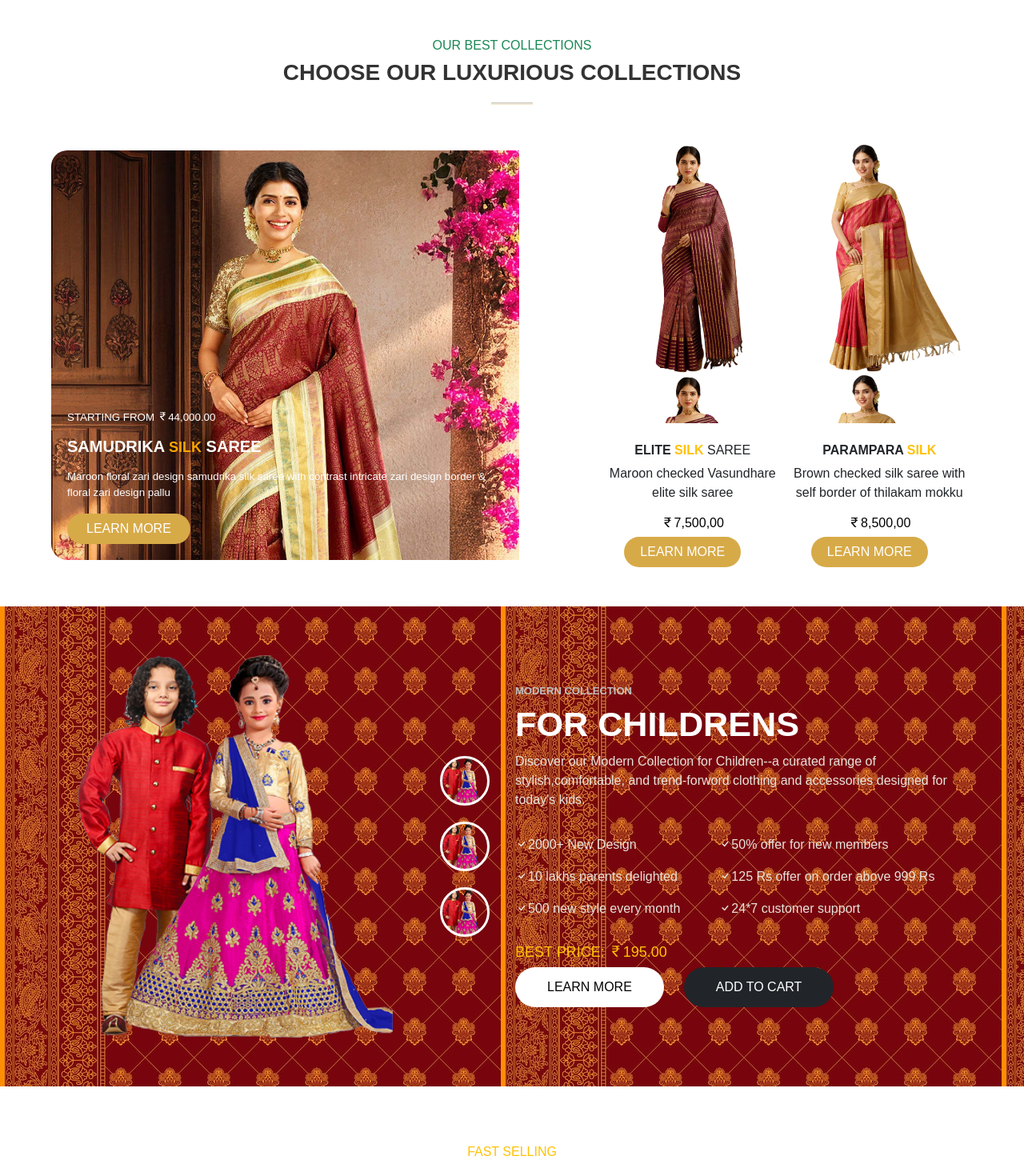
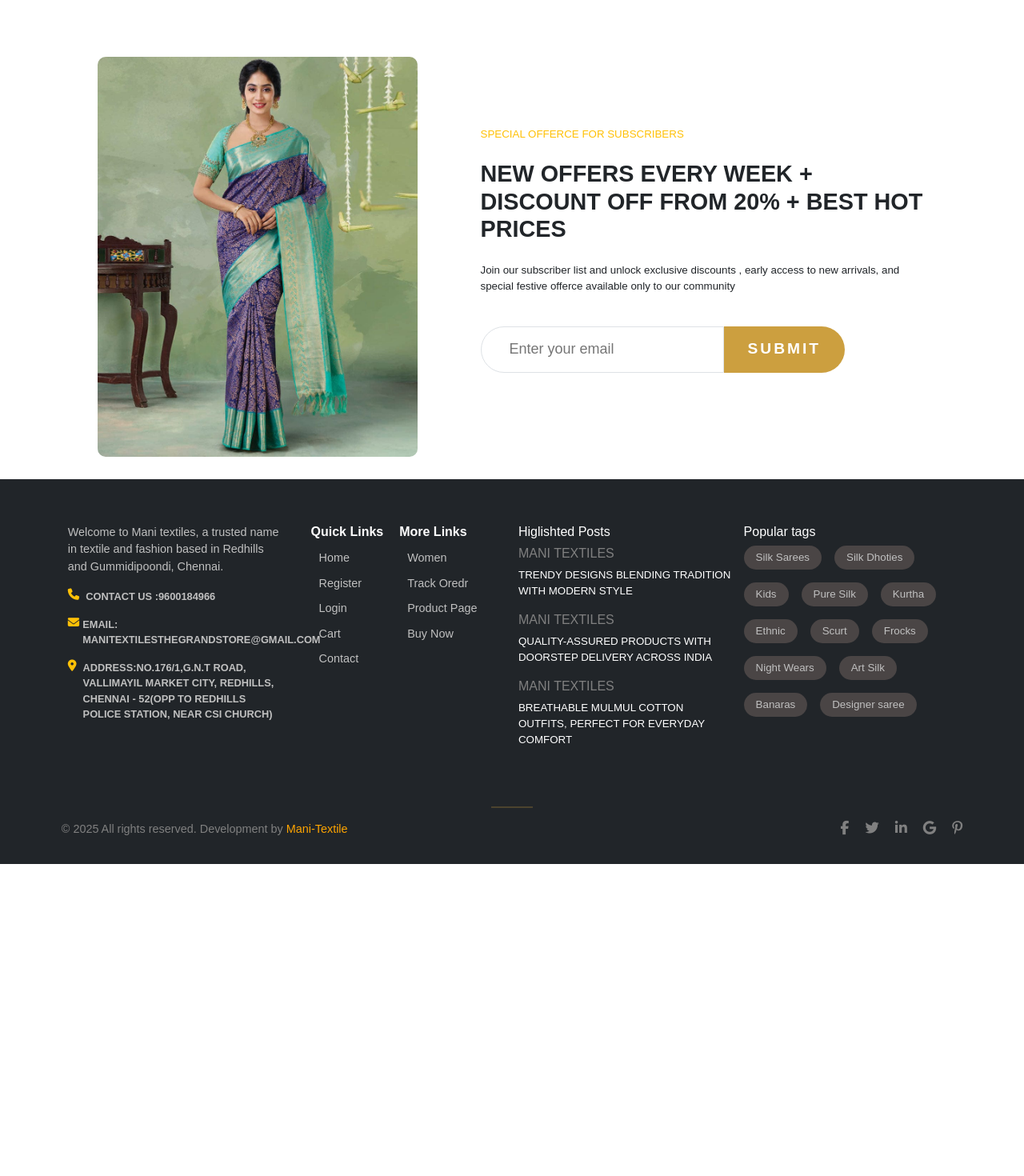
Before and after one commit to karthikeyan799/ManiGransStore, a React (Vite) app: page / in a window 1280 px wide. Shown: the part 2160-3630 px from the top of the page at 80% size. After the commit the page ends 3240 px from the top, so only its background shows below. Built offline with nearby package versions, Linux system fonts and the light colour scheme.

Commit message:
with speci

```diff
--- a/src/App.jsx
+++ b/src/App.jsx
@@ -22,10 +22,10 @@ function App() {
       {/* <CatagoryList /> //reason*/}
       {/* <Catagory2/> */}
       {/* <Category/> */}
-      <LuxuryCollection />
+      {/* <LuxuryCollection />
       <ModernCollection />
-      <FastSelling />
-      {/* <SpecialOfferse /> */}
+      <FastSelling /> */}
+      <SpecialOfferse />
       <Footer />
     </div>
   )
```
